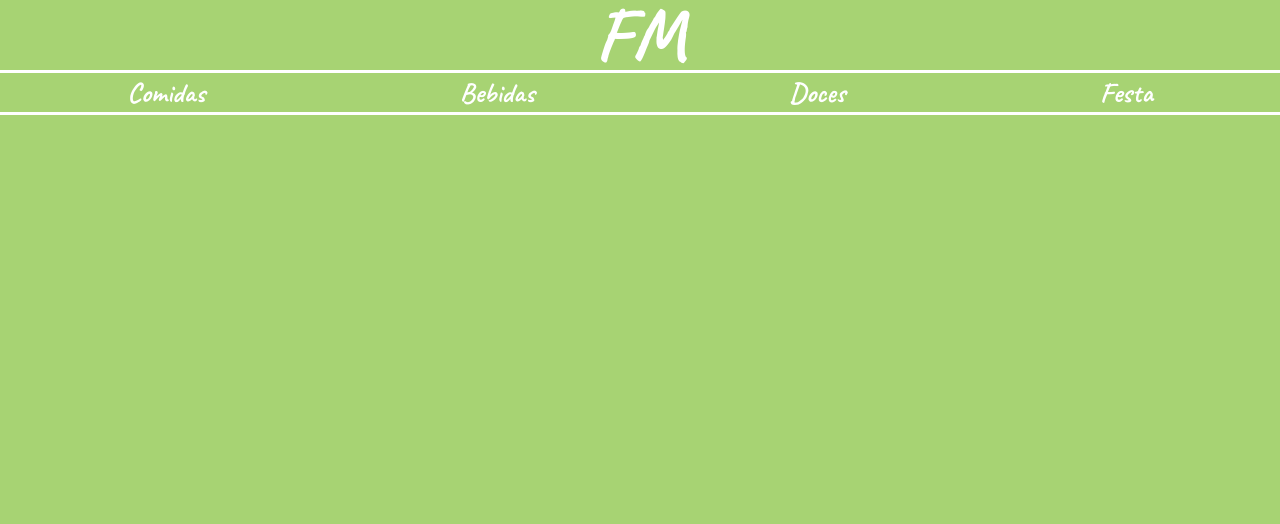
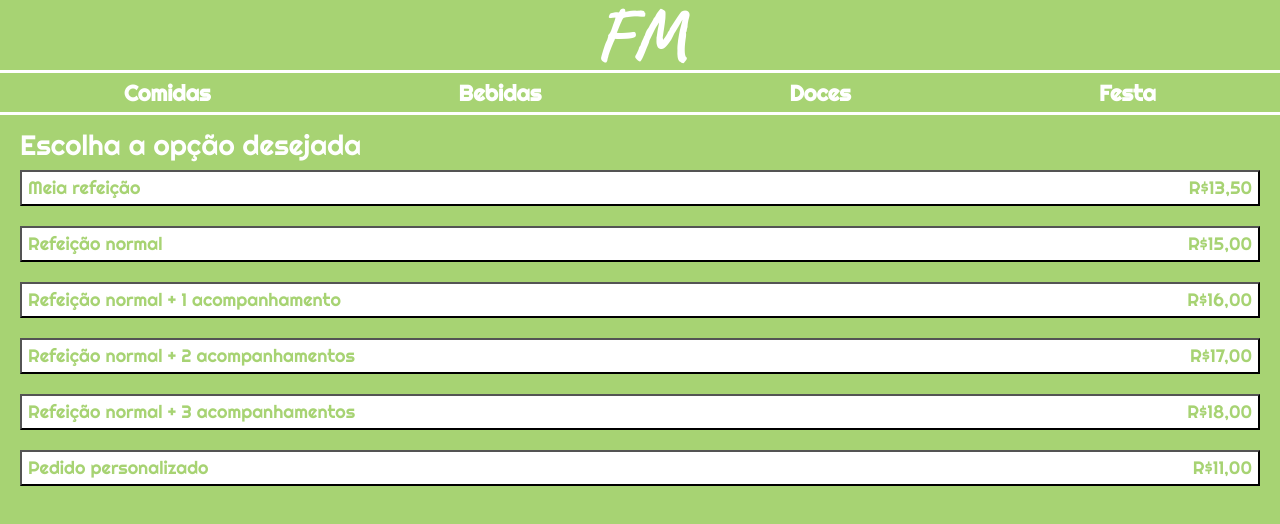
Before and after one commit to HugoNicolau/FM-restaurant-JF, a JavaScript app: page /food in a window 1280 px wide. Shown: the top 524 px of the page. Built offline with nearby package versions, Linux system fonts and the light colour scheme.

Commit message:
MVP pagina de comida e mock basico

```diff
--- a/public/index.html
+++ b/public/index.html
@@ -27,8 +27,8 @@
     <title>FM Confeitaria & Restaurante</title>
 
     <link rel="preconnect" href="https://fonts.googleapis.com">
-<link rel="preconnect" href="https://fonts.gstatic.com" crossorigin>
-<link href="https://fonts.googleapis.com/css2?family=Caveat:wght@400;500;600;700&display=swap" rel="stylesheet">
+    <link rel="preconnect" href="https://fonts.gstatic.com" crossorigin>
+    <link href="https://fonts.googleapis.com/css2?family=Caveat:wght@400;500;600;700&family=Righteous&display=swap" rel="stylesheet">
   </head>
   <body>
     <noscript>You need to enable JavaScript to run this app.</noscript>
--- a/src/Food.js
+++ b/src/Food.js
@@ -1,9 +1,47 @@
+import styled from "styled-components";
+import { TIPOSDEPRATOS } from "./mock";
 
+export default function Food() {
+  return (
+    <ContainerFood>
+      <h1>Escolha a opção desejada</h1>
+      {TIPOSDEPRATOS.map((t, i) => (
+        <button>
+          <h1>{t.nome}</h1> <h1>R${t.preco.toFixed(2).replace(".", ",")}</h1>
+        </button>
+      ))}
+    </ContainerFood>
+  );
+}
 
+const ContainerFood = styled.div`
+  margin-top: 100px;
+  padding-top: 30px;
+  padding-left: 20px;
+  padding-right: 20px;
+  font-family: "Righteous";
+  font-style: normal;
+  font-weight: 400;
+  font-size: 28px;
+  line-height: 30px;
+  color: #ffffff;
+  background-color: #a7d373;
+  display: flex;
+  flex-direction: column;
+  justify-content: center;
 
-export default function Food(){
-
-    return(
-        <>OI</>
-    )
-}
+  button {
+    display: flex;
+    justify-content: space-between;
+    font-family: "Righteous";
+    font-style: normal;
+    font-weight: 400;
+    font-size: 18px;
+    line-height: 30px;
+    color: #a7d373;
+    background-color: #ffffff;
+    text-align: start;
+    margin: 10px 0;
+    align-items:center;
+  }
+`;
--- a/src/MainScreen.js
+++ b/src/MainScreen.js
@@ -1,10 +1,27 @@
 import styled from "styled-components"
+import { CARNES, ACOMPANHAMENTOS } from "./mock"
 
 export default function MainScreen(){
-
+// const textIntro = ["Olá, bem vindo(a) ao nosso restaurante, clique acima e escolha a opção desejada e, assim que fizer o pedido, o site te redirecionará com o pedido escolhido para o nosso whatsapp 😄"]
     return(
         <IntroText>
-            Olá, bem vindo(a) ao nosso restaurante, clique acima e escolha a opção desejada e, assim que fizer o pedido, o site te redirecionará com o pedido escolhido para o nosso whatsapp 😄
+            <h1>Nosso cardápio de hoje:</h1>
+            <ul>
+            {/* <hr/> */}
+
+            <h2>Carnes</h2>
+            {CARNES.map((c, i) => <li key={i}>{c}</li>)}
+            {/* <hr/> */}
+
+            <br/>
+
+            <h2>Acompanhamentos</h2>
+            {ACOMPANHAMENTOS.map((a,i) => <li key={i}>{a}</li>)}
+            <hr/>
+            <h2>Clique no menu no topo da página para montar seu prato.</h2>
+            <button>Monte seu prato</button>
+            </ul>
+
             </IntroText>
     )
 }
@@ -15,15 +32,36 @@ padding-top:30px;
 padding-left:20px;
 padding-right:20px;
 width:100vw;
-height: 100vw;
+/* height: 100vw; */
 display:flex;
 flex-wrap:wrap;
-font-family: 'Caveat';
+font-family: 'Righteous';
 font-style: normal;
-font-weight: 700;
+font-weight: 400;
 font-size: 28px;
 line-height: 30px;
 color: #FFFFFF;
 background-color:#A7D373;
 text-align:justify;
+h1{
+    font-size:30px;
+    width:100%;
+    text-align:center;
+    margin-bottom:20px;
+}
+h2{
+    color:yellow;
+    font-size:26px;
+    margin-bottom:10px;
+}
+li{
+    font-size:22px;
+}
+ul{
+    margin-bottom:50px;
+}
+hr{
+    color:#ffffff;
+    background:#ffffff;
+}
 `
--- a/src/NavBar.js
+++ b/src/NavBar.js
@@ -40,11 +40,11 @@ backdrop-filter: blur(2px);
 `
 
 const MenuItems = styled.div`
-font-family: 'Caveat';
+font-family: 'Righteous';
 height:45px;
 font-style: normal;
 font-weight: 700;
-font-size: 28px;
+font-size: 22px;
 line-height: 30px;
 text-align: center;
 background-color:#A7D373;
--- /dev/null
+++ b/src/mock.js
@@ -0,0 +1,34 @@
+const CARNES = [
+  "Bife de frango grelhado",
+  "Bife de frango à milanesa",
+  "Carne moída refogada",
+  "Pernil acebolado",
+];
+
+const ACOMPANHAMENTOS = [
+  "Arroz branco",
+  "Arroz integral",
+  "Feijão",
+  "Farofa",
+  "Batata Frita",
+  "Batata doce frita",
+  "Espaguete ao sugo",
+  "Espaguete alho e óleo",
+  "Angu",
+  "Couve Refogada",
+  "Alface",
+  "Tomate",
+  "Cenoura cozida",
+  "Chuchu cozido",
+  "Maionese",
+  "Salpicão",
+];
+
+const TIPOSDEPRATOS = [{nome:"Meia refeição", preco:13.50, info:"5 acompanhamentos e 1 opção de carne"},
+{nome:"Refeição normal", preco:15.00, info:"3 acompanhamentos e 1 opção de carne"},
+{nome:"Refeição normal + 1 acompanhamento", preco:16.00, info:"4 acompanhamentos e 1 opção de carne"},
+{nome:"Refeição normal + 2 acompanhamentos", preco:17.00, info:"5 acompanhamentos e 1 opção de carne"},
+{nome:"Refeição normal + 3 acompanhamentos", preco:18.00, info:"6 acompanhamentos e 1 opção de carne"},
+{nome:"Pedido personalizado", preco:11.00, info:"5 acompanhamentos e 1 opção de carne"}]
+
+export {CARNES, ACOMPANHAMENTOS, TIPOSDEPRATOS};
```
